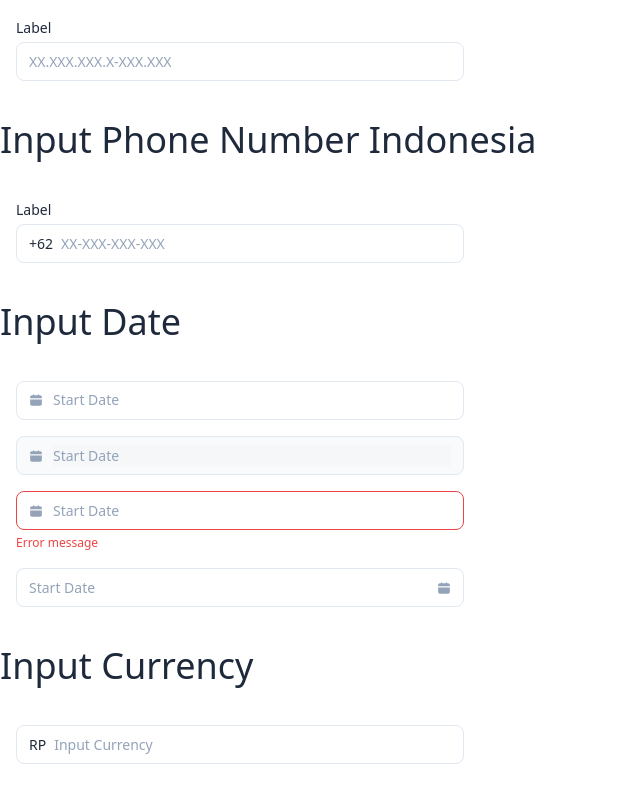
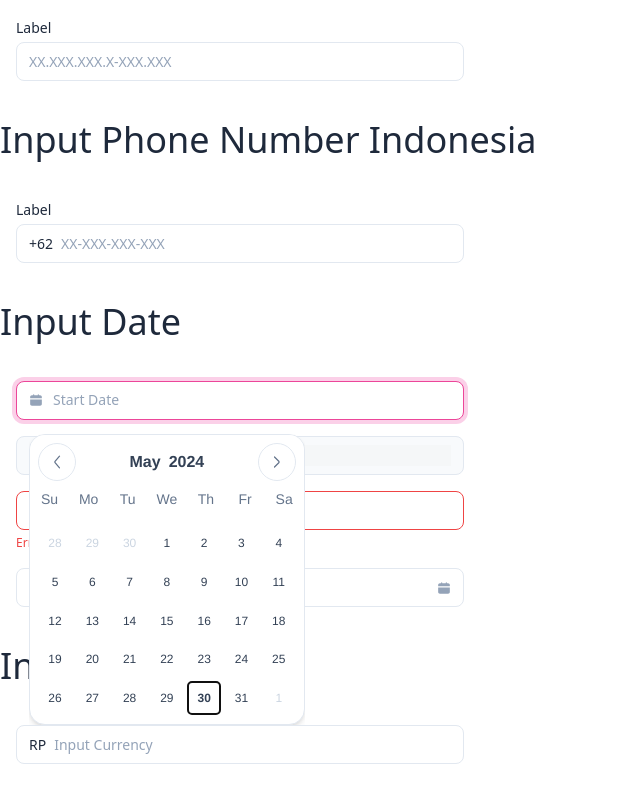
Before and after one commit to siska199/pp-w-code-base-react, a React (Vite) app in the folder react/: page / in a window 1280 px wide. Both pictures are taken after a click on the icon 36 px from the left and 2143 px from the top of the page. Shown: the part 1743-2543 px from the top of the page, without its empty margins (0-640 px from the left). Built offline with nearby package versions, Linux system fonts and the light colour scheme; the HTML template or start-up script is replaced by a standard one.

Commit message:
fix input date add clearable icon

```diff
--- a/react/src/assets/styles/ui/input.css
+++ b/react/src/assets/styles/ui/input.css
@@ -186,3 +186,17 @@ input[type="radio"]:disabled{
 .react-datepicker__day--keyboard-selected{
     @apply bg-transparent
 }
+
+.react-datepicker__close-icon{
+    @apply flex items-center justify-center
+}
+.react-datepicker__close-icon::after{
+   background-color:transparent;
+   content:"";
+   background-image: url('../../icons/close.svg');
+
+   background-size: contain;
+  background-repeat: no-repeat;
+  background-position: center;
+
+}
--- a/react/src/components/examples/ExampleInput.tsx
+++ b/react/src/components/examples/ExampleInput.tsx
@@ -10,7 +10,7 @@ import InputPercentage from "@components/ui/inputs/InputPercentage"
 import InputPhoneNumber from "@components/ui/inputs/InputPhoneNumber"
 import InputRadioButton from "@components/ui/inputs/InputRadioButton"
 import InputTextArea from "@components/ui/inputs/InputTextArea"
-import { TCustomeEventOnChange } from "@types"
+import { TCustomeEventOnChange, TEmptyValue } from "@types"
 import { useState } from "react"
 
 
@@ -21,7 +21,7 @@ const ExampleInput = () => {
   const [valuePercentage, setValuePercentage] = useState("")
   const [valueNpwp, setValueNpwp] = useState("")
   const [valuePhone, setValuePhone] = useState("")
-  const [valueDate, setValueDate] = useState<Date>()
+  const [valueDate, setValueDate] = useState<Date| TEmptyValue>()
   const [valueCurrency, setValueCurrency] = useState("")
   const [valueIsOTPValid, setValueIsOTPValid] = useState<boolean>(true)
   const [valueCheckbox, setValueCheckbox] = useState<string[]>(["Songkang"])
@@ -42,9 +42,10 @@ const ExampleInput = () => {
     if (name === "input-phone") {
       setValuePhone(String(value))
     }
-    if (name === "input-date" && value instanceof Date) {
+    console.log("value; ", value)
+    if (name === "input-date" && (value instanceof Date || (!value && (typeof value !== "boolean")))) {
       const date = value
-      setValueDate(new Date(date))
+      setValueDate(date)
     }
     if (name === "input-currency") {
       setValueCurrency(String(value))
--- a/react/src/components/ui/inputs/InputDate.tsx
+++ b/react/src/components/ui/inputs/InputDate.tsx
@@ -74,6 +74,7 @@ const InputDate = (props: TProps) => {
                     prevMonthButtonDisabled,
                     nextMonthButtonDisabled,
                 }) => {
+                    console.log("value: ", value)
                     return (
                         <div className="flex items-center rounded-[16px] justify-between px-2  ">
                             <Button
@@ -93,7 +94,8 @@ const InputDate = (props: TProps) => {
                                     [ "date",""]?.includes(showTypeDate) && <span onClick={handleShowMonth} className='cursor-pointer'>{format(date||"", 'MMMM')}</span>
 
                                 }
-                                <span onClick={showTypeDate==="year"?()=>null: handleShowYear} className={showTypeDate==="year"?"":"cursor-pointer"}>{showTypeDate === "year" ? format(value||"", 'yyyy') : format(date||"", 'yyyy')}</span>
+
+                                <span onClick={showTypeDate==="year"?()=>null: handleShowYear} className={showTypeDate==="year"?"":"cursor-pointer"}>{showTypeDate === "year" ? format(value||date||"", 'yyyy') : format(date||"", 'yyyy')}</span>
                             </div>
                             <Button
                                 isRounded
@@ -124,7 +126,8 @@ const InputDate = (props: TProps) => {
                 showIcon={true}
                 icon={<IconCalender/>}
                 disabled={attrs?.disabled}
-
+                isClearable={true}
+                toggleCalendarOnIconClick={true}
                 popperClassName="flex flex-col gap-2 z-[9999] justify-enter react-datepicker-left !shadow-none overflow-hidden"
                 wrapperClassName='w-full'
                 className={clsx({
@@ -138,6 +141,11 @@ const InputDate = (props: TProps) => {
                     "left-[-0.5rem] ":iconPosition==="start",
                     "right-[-0.5rem] ":iconPosition==="end",
                 })}
+                clearButtonClassName={clsx({
+                    "right-[-0.25rem] z-[99]":true,
+                    "right-[0.65rem]":iconPosition==="end"
+                })}
+
             >
             </DatePicker>
         </ContainerInput>
```
Also changed, not shown: react/src/types/index.ts (+6 -5 lines), react/src/assets/icons/calender.svg.
